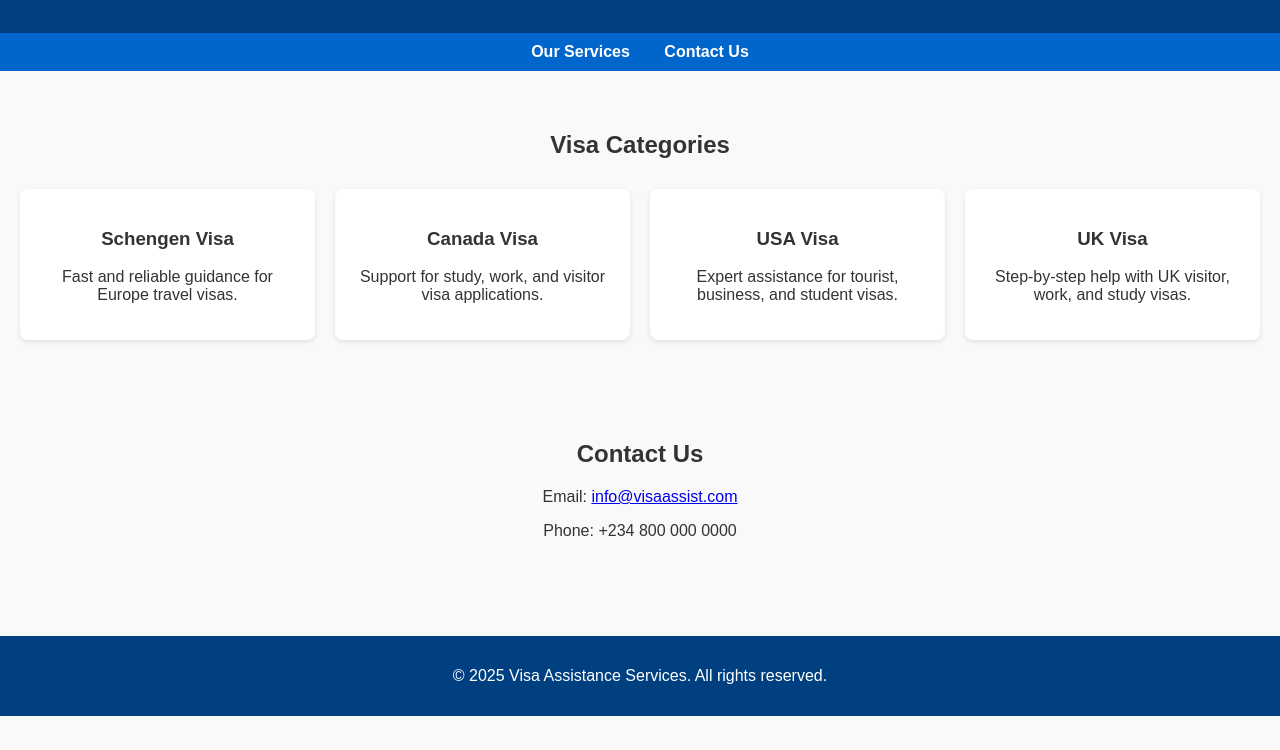
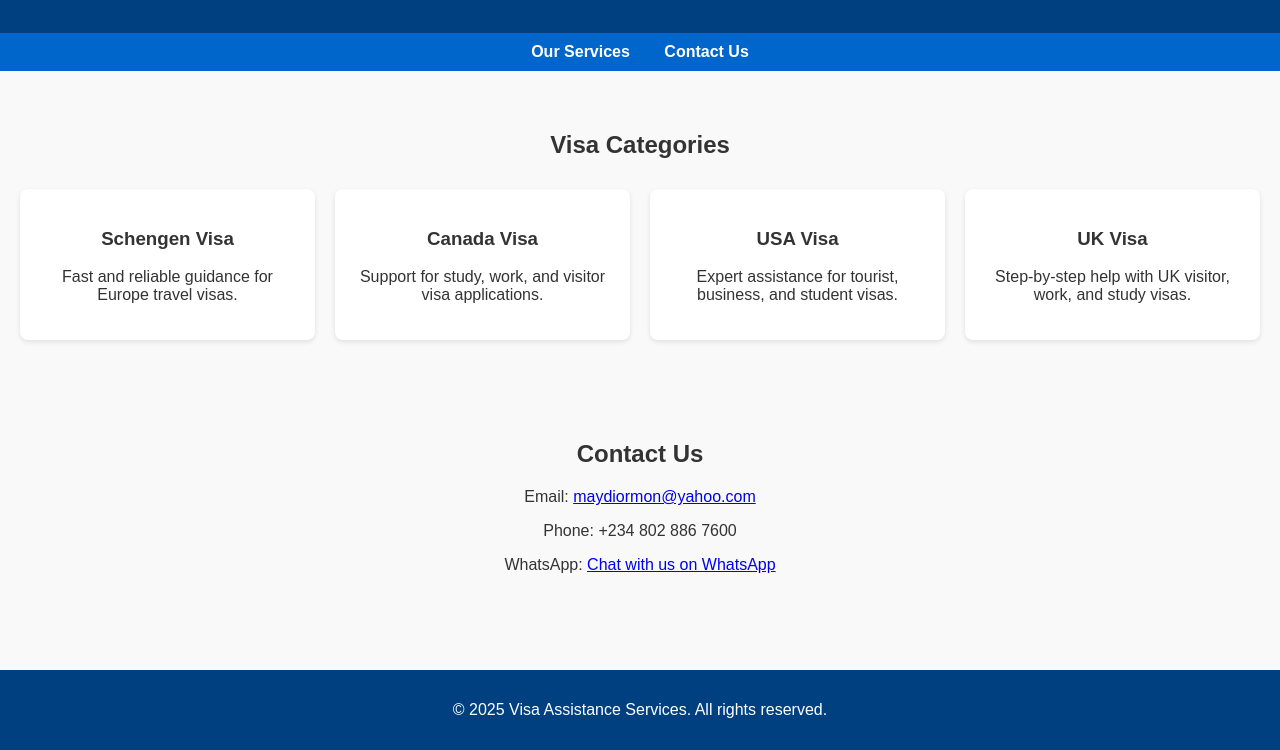
Before and after one commit to Maydiormon/Visa-Assistance, a plain HTML site: page index.html in a window 1280 px wide. Shown: the part 178-928 px from the top of the page. Before the commit the page ends 894 px from the top, so only its background shows below. Drawn offline with Linux system fonts and the light colour scheme.

Commit message:
Add files via upload

```diff
--- a/index.html
+++ b/index.html
@@ -100,8 +100,9 @@
 
   <section id="contact">
     <h2>Contact Us</h2>
-    <p>Email: <a href="mailto:info@visaassist.com">info@visaassist.com</a></p>
-    <p>Phone: +234 800 000 0000</p>
+    <p>Email: <a href="mailto:maydiormon@yahoo.com">maydiormon@yahoo.com</a></p>
+    <p>Phone: +234 802 886 7600</p>
+    <p>WhatsApp: <a href="https://wa.me/2348028867600">Chat with us on WhatsApp</a></p>
   </section>
 
   <footer>
```
Also changed, not shown: 1 other file.
